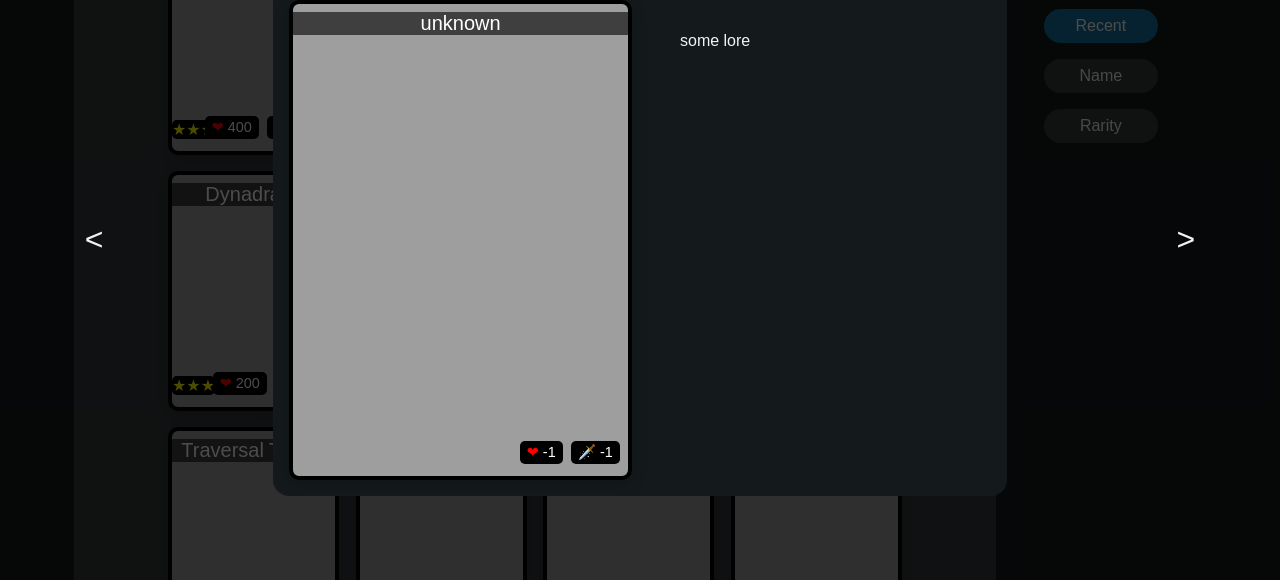
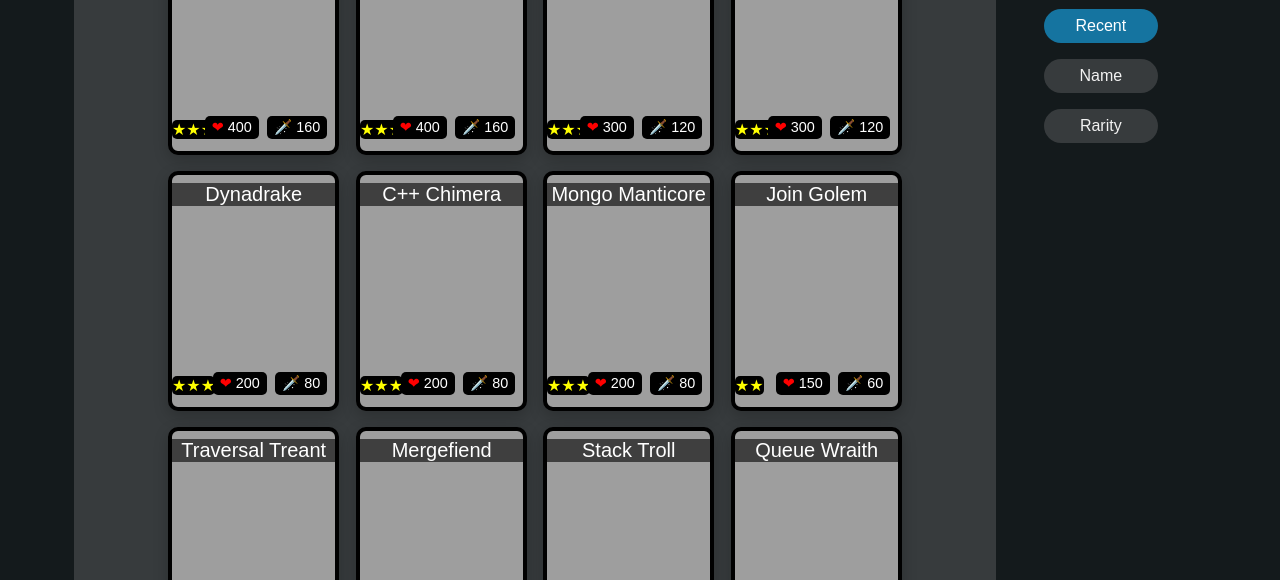
Before and after one commit to cse110-sp25-group6/cse110-sp25-group6, a website with bundled scripts: page source/collection/collection.html in a window 1280 px wide. Shown: the part 220-800 px from the top of the page. Built offline with nearby package versions, Linux system fonts and the light colour scheme; a web font is replaced by a local one.

Commit message:
make display none

```diff
--- a/source/collection/collection.html
+++ b/source/collection/collection.html
@@ -23,7 +23,7 @@
     </side-bar>
 
     <collection-container></collection-container>
-    <div class="test">
+    <div class="test" style="display: none;">
       <button>&lt;</button>
       <inspect-container>
         <card-component></card-component>
```
